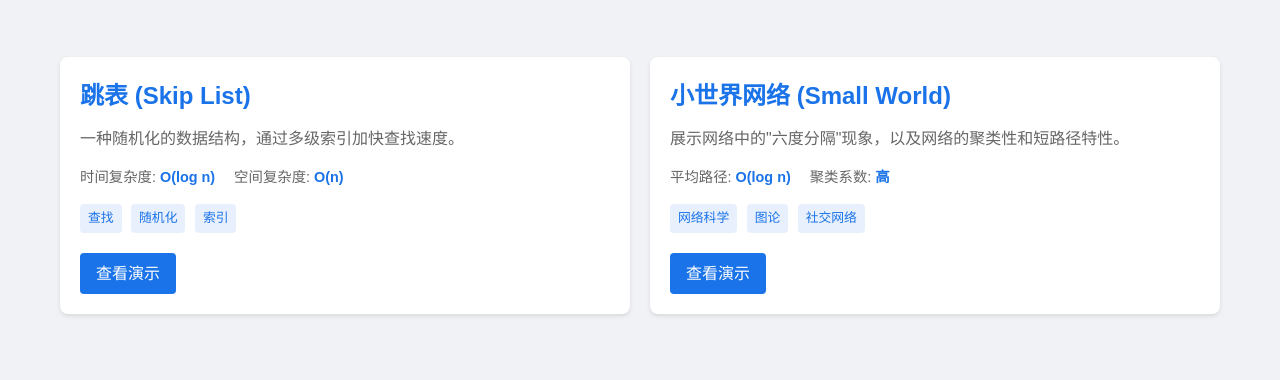
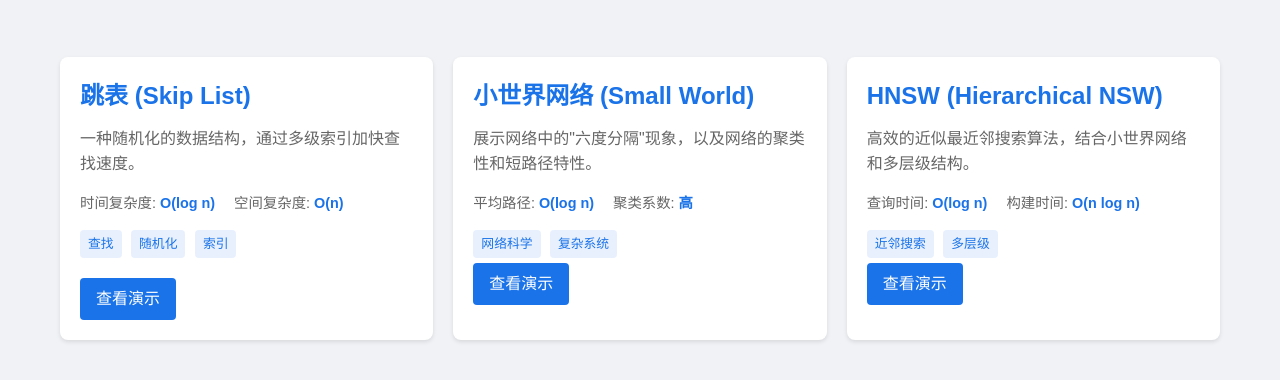
Before and after one commit to ULis3h/algorithm-visualizations, a plain HTML site: page index.html in a window 1280 px wide. Shown: the part 74-454 px from the top of the page. Drawn offline with Linux system fonts and the light colour scheme.

Commit message:
add hnsw cardd

```diff
--- a/index.html
+++ b/index.html
@@ -132,11 +132,24 @@
                 </div>
                 <div class="tags">
                     <span class="tag">网络科学</span>
-                    <span class="tag">图论</span>
-                    <span class="tag">社交网络</span>
+                    <span class="tag">复杂系统</span>
                 </div>
-                <p></p>
-                <a href="small-world/" class="view-demo">查看演示</a>
+                <a href="small-world/index.html" class="view-demo">查看演示</a>
+            </div>
+
+            <!-- HNSW卡片 -->
+            <div class="algorithm-card">
+                <h2>HNSW (Hierarchical NSW)</h2>
+                <p>高效的近似最近邻搜索算法，结合小世界网络和多层级结构。</p>
+                <div class="metrics">
+                    <div class="metric">查询时间: <span>O(log n)</span></div>
+                    <div class="metric">构建时间: <span>O(n log n)</span></div>
+                </div>
+                <div class="tags">
+                    <span class="tag">近邻搜索</span>
+                    <span class="tag">多层级</span>
+                </div>
+                <a href="hnsw/index.html" class="view-demo">查看演示</a>
             </div>
         </div>
     </div>
```
Also changed, not shown: 1 other file.
